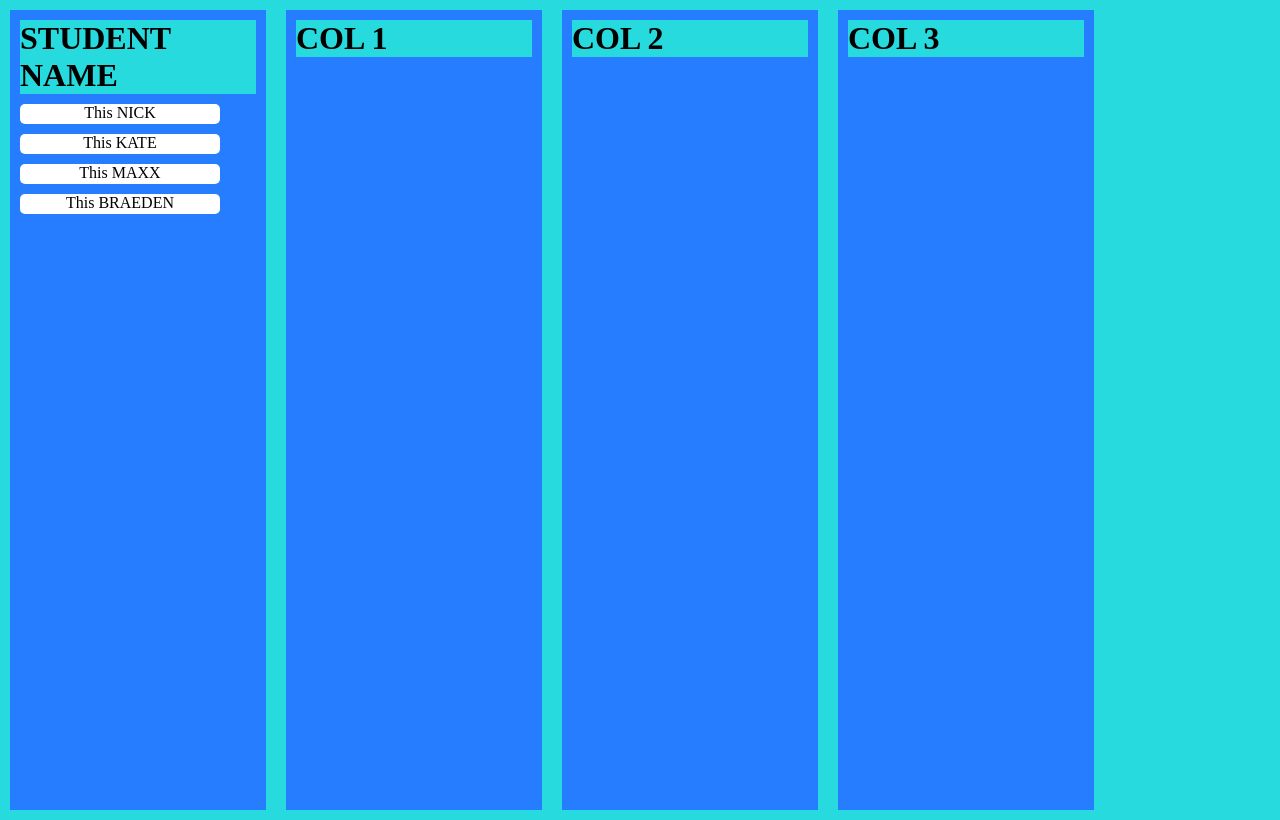
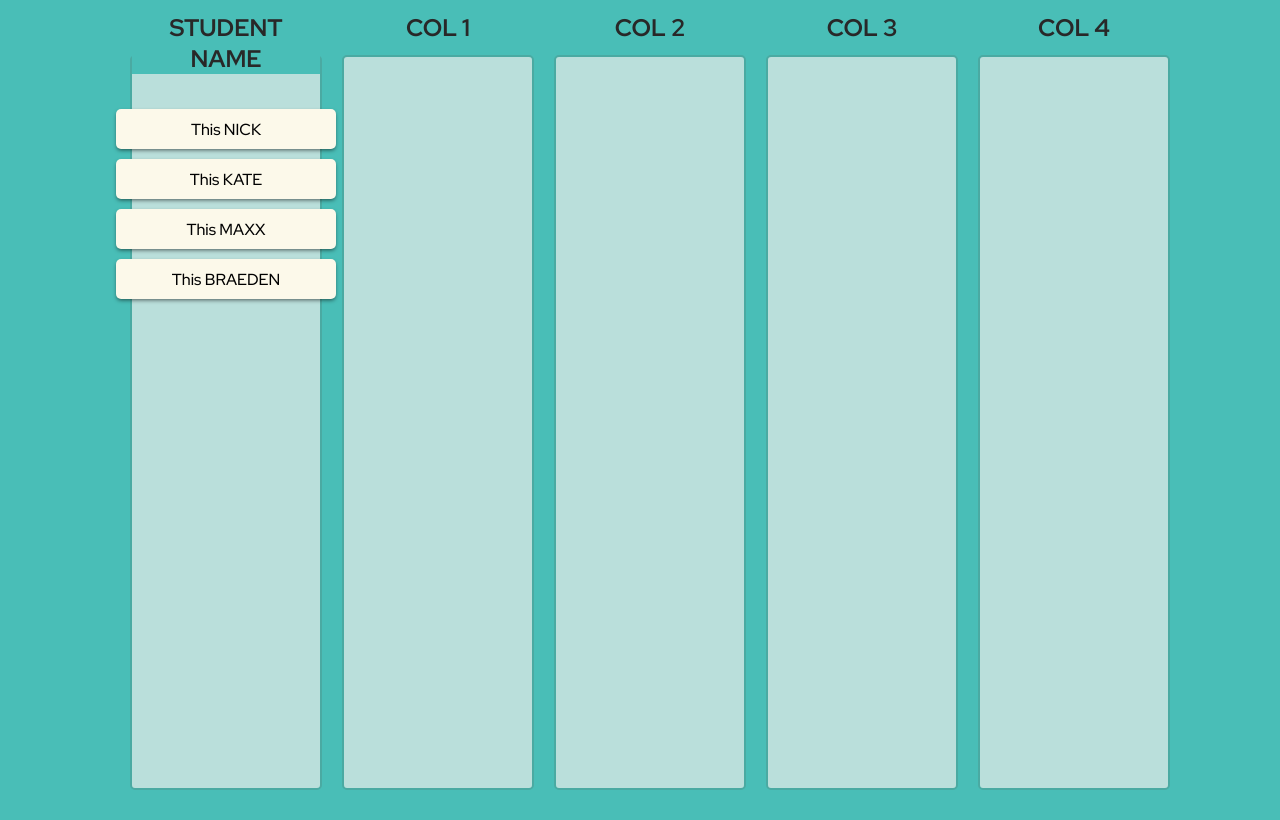
Before and after one commit to nicknoel251289/Drag-n-Drop, a plain HTML site: page index.html in a window 1280 px wide. Drawn offline with Linux system fonts and the light colour scheme.

Commit message:
changed some css and did some refactoring. have more to do

```diff
--- a/index.html
+++ b/index.html
@@ -6,24 +6,29 @@
     <meta http-equiv="X-UA-Compatible" content="ie=edge">
     <link rel="stylesheet" href="styles.css">
 
+    <link href="https://fonts.googleapis.com/css?family=Poppins|Raleway|Red+Hat+Display:400,500,700,900&display=swap" rel="stylesheet">
+
     <title>Drag-n-Drop</title>
 </head>
 
 <div id="test" class="dropzone" draggable="false">
-    <h1>STUDENT NAME</h1>
+    <h2>STUDENT NAME</h2>
     <div id="draggable" class="box" draggable="true">This NICK </div>
     <div id="draggable" class="box" draggable="true">This KATE </div>
     <div id="draggable" class="box" draggable="true">This MAXX </div>
     <div id="draggable" class="box" draggable="true">This BRAEDEN </div>
 </div>
 <div class="dropzone" draggable="false">
-    <h1>COL 1</h1>
+    <h2>COL 1</h2>
 </div>
 <div class="dropzone" draggable="false">
-    <h1>COL 2</h1>
+    <h2>COL 2</h2>
 </div>
 <div class="dropzone" draggable="false">
-    <h1>COL 3</h1>
+    <h2>COL 3</h2>
+</div>
+<div class="dropzone" draggable="false">
+    <h2>COL 4</h2>
 </div>
 
 <script src="script.js"></script>
--- a/script.js
+++ b/script.js
@@ -8,6 +8,8 @@ var dragged;
 // document.addEventListener("drag", function(event) {
 
 // }, false);
+
+/////**** need to wrap the for loop into an executable function so when a student name is added, this updates automatically */
 
 for(let boxesCount = 0; boxesCount < boxes.length; boxesCount++){
     /////dragstart fires when a draggable element is clicked on an dragged/////
@@ -39,7 +41,7 @@ document.addEventListener("dragover", function(event) {
 document.addEventListener("dragenter", function(event) {
   // highlight potential drop target when the draggable element enters it
   if (event.target.className == "dropzone") {
-    event.target.style.background = "blue";
+    event.target.style.background = "rgb(74, 170, 162)";
   }
 
 }, false);
--- a/styles.css
+++ b/styles.css
@@ -2,24 +2,60 @@
     margin: 0;
     padding: 0;
     box-sizing: border-box;
-    background-color: #26DADD;
+    background-color: #49BEB7;
 }
+body {
+    display: flex;
+    justify-content: center;
+    font-family: 'Red Hat Display', sans-serif;
+    font-weight: 500;
+  }
 
-#draggable {
-    width: 200px;
-    height: 20px;
+/*
+#FCF9EA beige
+#BADFDB light teal
+#49BEB7 teal;
+#FF8A5C salmon
+
+font-family: 'Raleway', sans-serif;
+font-family: 'Poppins', sans-serif;
+font-family: 'Red Hat Display', sans-serif;
+
+*/
+.dropzone {
+    width: 15%;
+    height: calc(100vh - 65px);
+    position: relative;
+    top: 55px;
+    background: #BADFDB;
+    margin-left: 20px;
     text-align: center;
-    background: white;
-    margin: 10px 0;
+    display: flex;
+    flex-direction: column;
+    align-items: center;
+    border: 2px solid rgb(74, 170, 162);
     border-radius: 5px;
   }
-  body {
+h2 {
+    position: relative;
+    top: -45px;
+    color: #282828;
+}
+#draggable {
+    width: 220px;
+    height: 40px;
+    background: #FCF9EA; /* #FF8A5C; */
+    border-radius: 5px;
+    margin-top: 10px;
     display: flex;
+    justify-content: center;
+    align-items: center;
+    position: relative;
+    top: -20px;
+    -webkit-box-shadow: 0px 2px 4px -1px rgba(0,0,0,0.6);
+    -moz-box-shadow: 0px 2px 4px -1px rgba(0,0,0,0.6);
+    box-shadow: 0px 2px 4px -1px rgba(0,0,0,0.6);
   }
-  .dropzone {
-    width: 20%;
-    height: 100vh;
-    background: rgb(38, 125, 255);
-    margin: 10px;
-    padding: 10px;
+  #draggable:hover {
+    background: rgb(231, 224, 185);
   }
```
